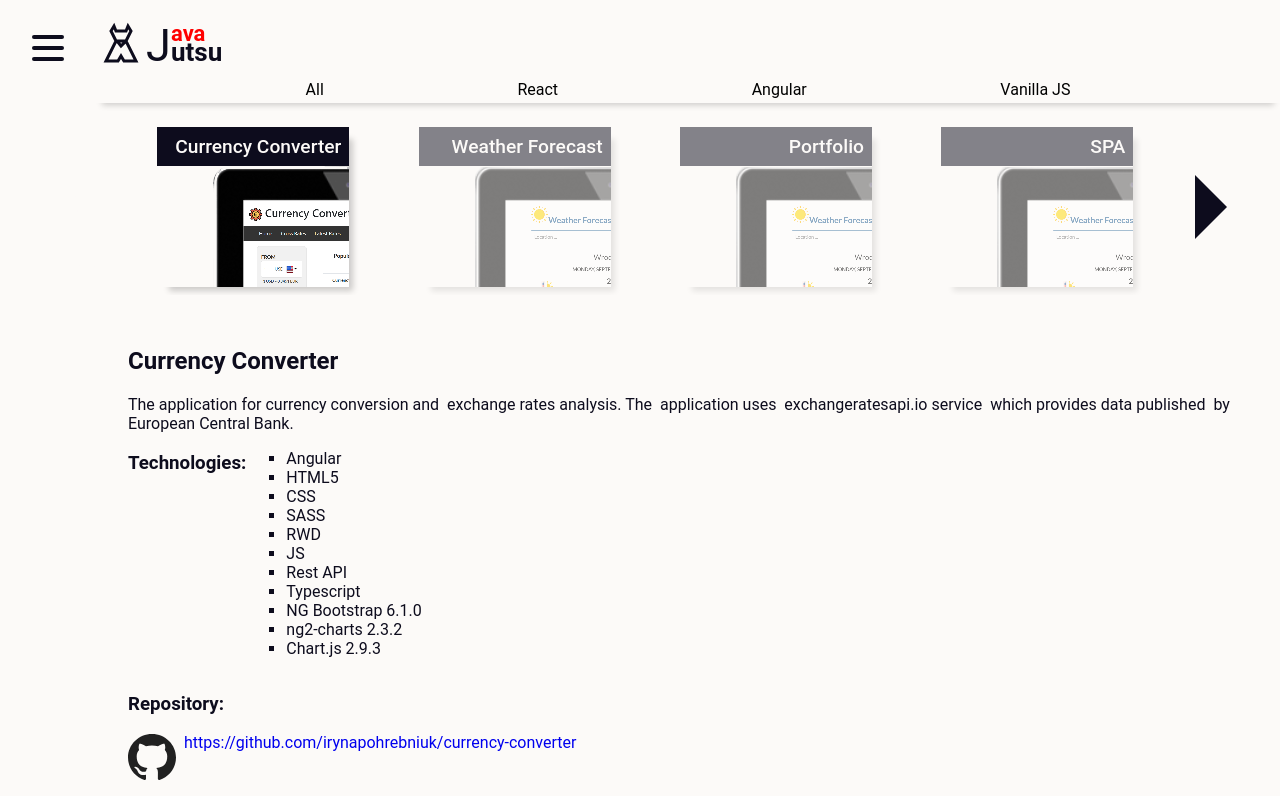
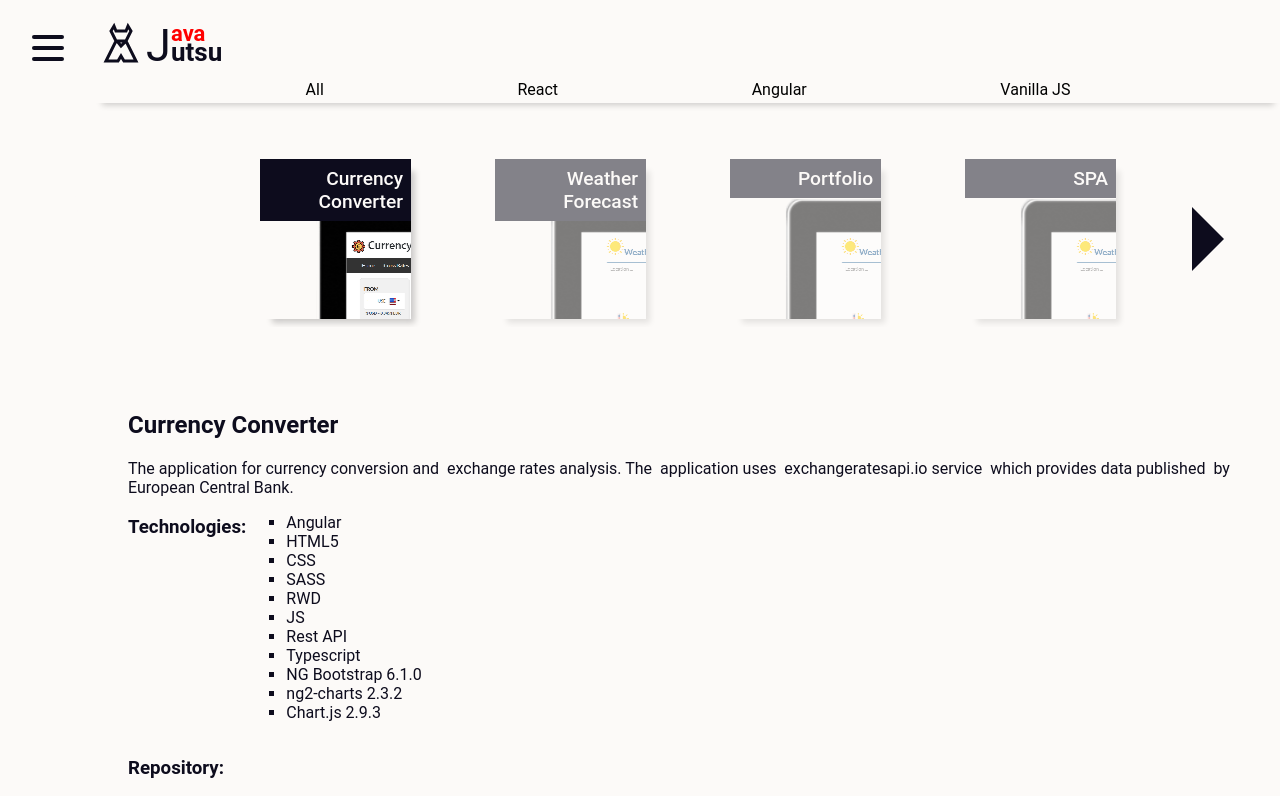
Before and after one commit to irynapohrebniuk/javajutsu, a React (Create React App) app: page /projects/All in a window 1280 px wide. Shown: the top 796 px of the page. Built offline with nearby package versions, Linux system fonts and the light colour scheme.

Commit message:
Add some changes to Right Arrow of Slider

```diff
--- a/src/pages/projects.js
+++ b/src/pages/projects.js
@@ -1,4 +1,4 @@
-import React, { useState, useEffect } from 'react'
+import React, { useEffect, useState } from 'react'
 import { useParams } from 'react-router-dom'
 import ProjectBlock from '../components/block'
 import StyledContainer from '../styledComponents/container.styled'
@@ -11,16 +11,14 @@ const Slider = styled.div`
   display: flex;
   flex-direction: row;
   min-width: 60rem;
-  flex-wrap: wrap;
-  flex: auto;
   justify-content: space-evenly;
   align-content: center;
   align-items: center;
-  overflow: auto;
+  padding: 2rem;
 `
 
 const Slide = styled.div`
-  flex-basis: 12rem;
+  flex-basis: 15%;
   height: 10rem;
   margin: 0.5rem;
   opacity: 0.5;
@@ -34,23 +32,34 @@ const Slide = styled.div`
     opacity: 1;
   }
 `
+const SliderBody = styled.div`
+  flex-basis: 70%;
+  display: flex;
+  flex-wrap: wrap;
+  flex: auto;
+  justify-content: space-evenly;
+  align-content: center;
+  overflow: auto;
+`
 
 const LeftArrow = styled.div`
+  flex-basis: 5%;
   height: 0;
   width: 0;
   border-top: 2rem solid transparent;
   border-bottom: 2rem solid transparent;
   border-right: 2rem solid ${({ theme }) => theme.primaryDark};
-  display: ${props => (props.disabled)? 'none' : 'block'}
+  z-index: ${props => (props.disabled)? '-5' : '100'}
 `
 
 const RightArrow = styled.div`
+  flex-basis: 5%;
   height: 0;
   width: 0;
   border-top: 2rem solid transparent;
   border-bottom: 2rem solid transparent;
   border-left: 2rem solid ${({ theme }) => theme.primaryDark};
-  display: ${props => (props.disabled)? 'none' : 'block'}
+  z-index: ${props => (props.disabled)? '-5' : '100'}
 `
 
 const ProjectTitle = styled.div`
@@ -65,10 +74,9 @@ const Projects = ({ open }) => {
   let { slug } = useParams();
   let filteredProjects = projects.filter(project => project.tech.includes(slug))
   let renderedProjects = (filteredProjects.length === 0) ? projects : filteredProjects
+  useEffect(() => {
 
-  /* useEffect(() => {
-
-  }, [active, filteredProjects]); */
+  }, [active, filteredProjects, renderedProjects])
   return (
     <StyledContainer direction="column" open={open}>
       <SubMenu open={open} />
@@ -78,6 +86,7 @@ const Projects = ({ open }) => {
             || filteredProjects.length === 1}
             onClick = {() => setActive(active - 1)}
         />
+        <SliderBody>
           {
             renderedProjects
               .map((project, index) =>
@@ -88,10 +97,12 @@ const Projects = ({ open }) => {
                 </Slide>
               )
           }
+        </SliderBody>
+
         <RightArrow disabled={
-            (active === filteredProjects.length - 1)
+            (active === (renderedProjects.length - 1))
             || filteredProjects.length === 1}
-            onClick = {() => setActive(active + 1)}/>
+            onClick = {() => {if (active < renderedProjects.length - 1) setActive(active + 1)}}/>
       </Slider>
       {(renderedProjects[active]) && (
         <StyledSection>
```
Lines whose indentation alone changed are shown as unchanged.
